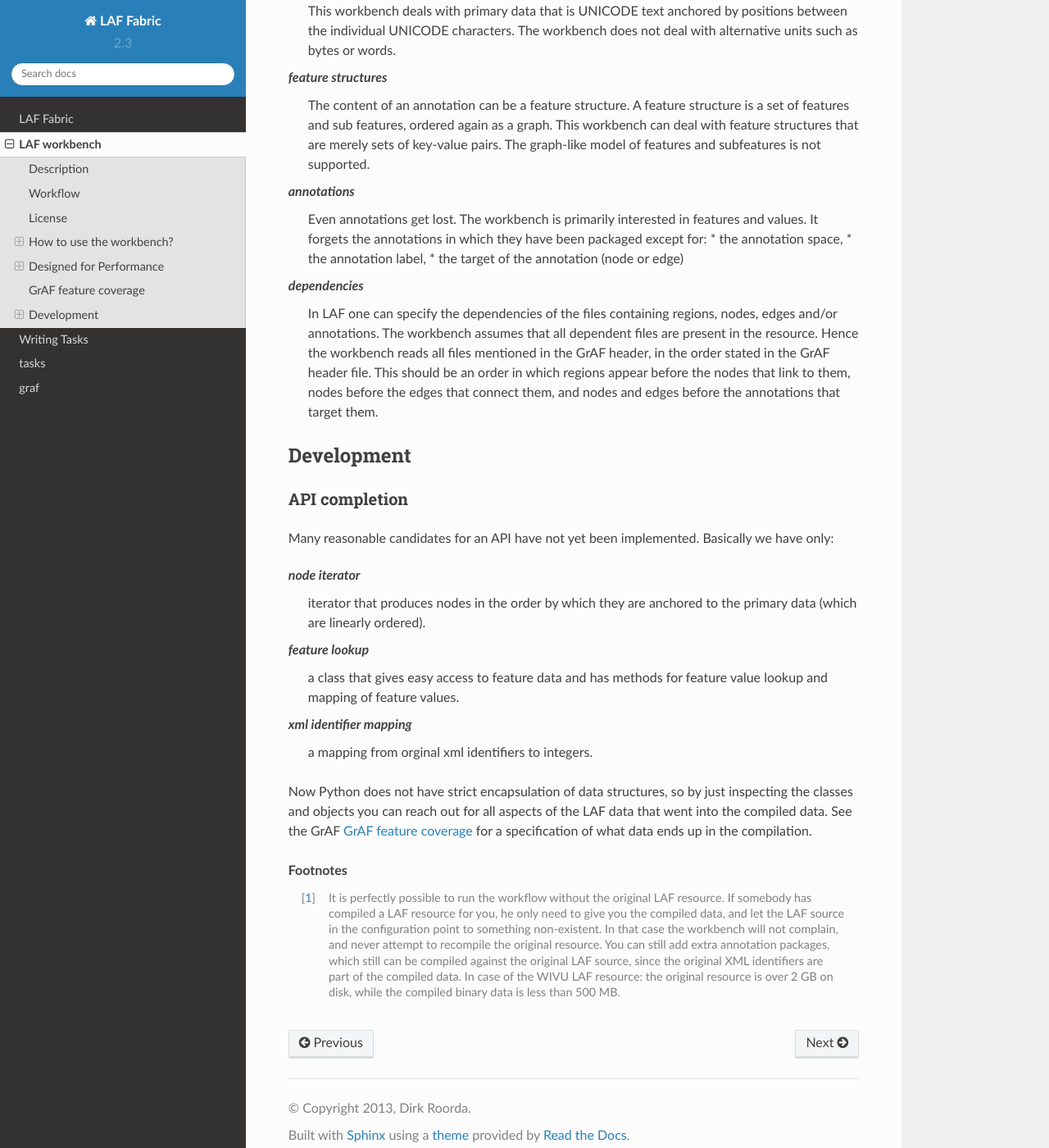
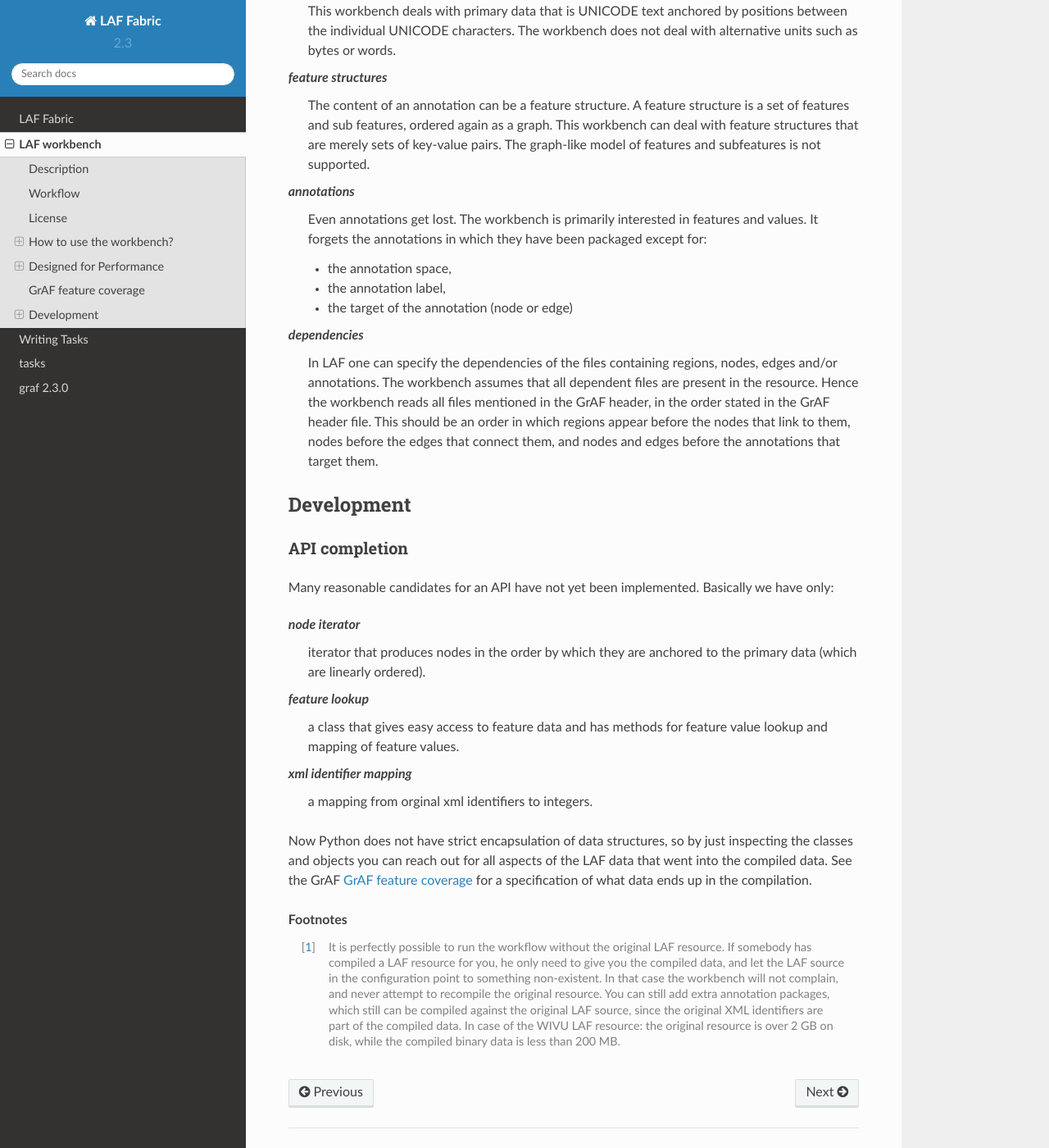
Before and after one commit to dirkroorda/laf-fabric, a Sphinx documentation site: the page built from docs/workbench.rst, in a window 1280 px wide and 1400 px high, scrolled down 7527 px. Shown: the whole window at 82% size. Built offline with Sphinx 7.4.7 and the Read the Docs theme 2.0.0, drawn with Linux system fonts in a browser that asks for light colours.

Commit message:
Silent Documentation Update 2.3.0

```diff
--- a/docs/graf/modules.rst
+++ b/docs/graf/modules.rst
@@ -1,5 +1,5 @@
-graf
-====
+graf |release|
+==============
 
 .. toctree::
    :maxdepth: 4
--- a/docs/workbench.rst
+++ b/docs/workbench.rst
@@ -313,17 +313,21 @@
 *primary data*
     This workbench deals with primary data that is UNICODE text anchored by positions between the individual
     UNICODE characters. The workbench does not deal with alternative units such as bytes or words.
+
 *feature structures*
     The content of an annotation can be a feature structure.
     A feature structure is a set of features and sub features, ordered again as a graph.
     This workbench can deal with feature structures that are merely sets of key-value pairs.
     The graph-like model of features and subfeatures is not supported.
+
 *annotations*
     Even annotations get lost. The workbench is primarily interested in features and values.
     It forgets the annotations in which they have been packaged except for:
+
     * the annotation space,
     * the annotation label,
     * the target of the annotation (node or edge)
+
 *dependencies*
     In LAF one can specify the dependencies of the files containing regions, nodes, edges and/or annotations.
     The workbench assumes that all dependent files are present in the resource.
@@ -360,4 +364,4 @@
    You can still add extra annotation packages, which still can be compiled against the original LAF source,
    since the original XML identifiers are part of the compiled data.
    In case of the WIVU LAF resource: the original resource is over 2 GB on disk,
-   while the compiled binary data is less than 500 MB.
+   while the compiled binary data is less than 200 MB.
```
Also changed, not shown: docs/graf/graf.rst (+2 -11 lines), 2 other files.
